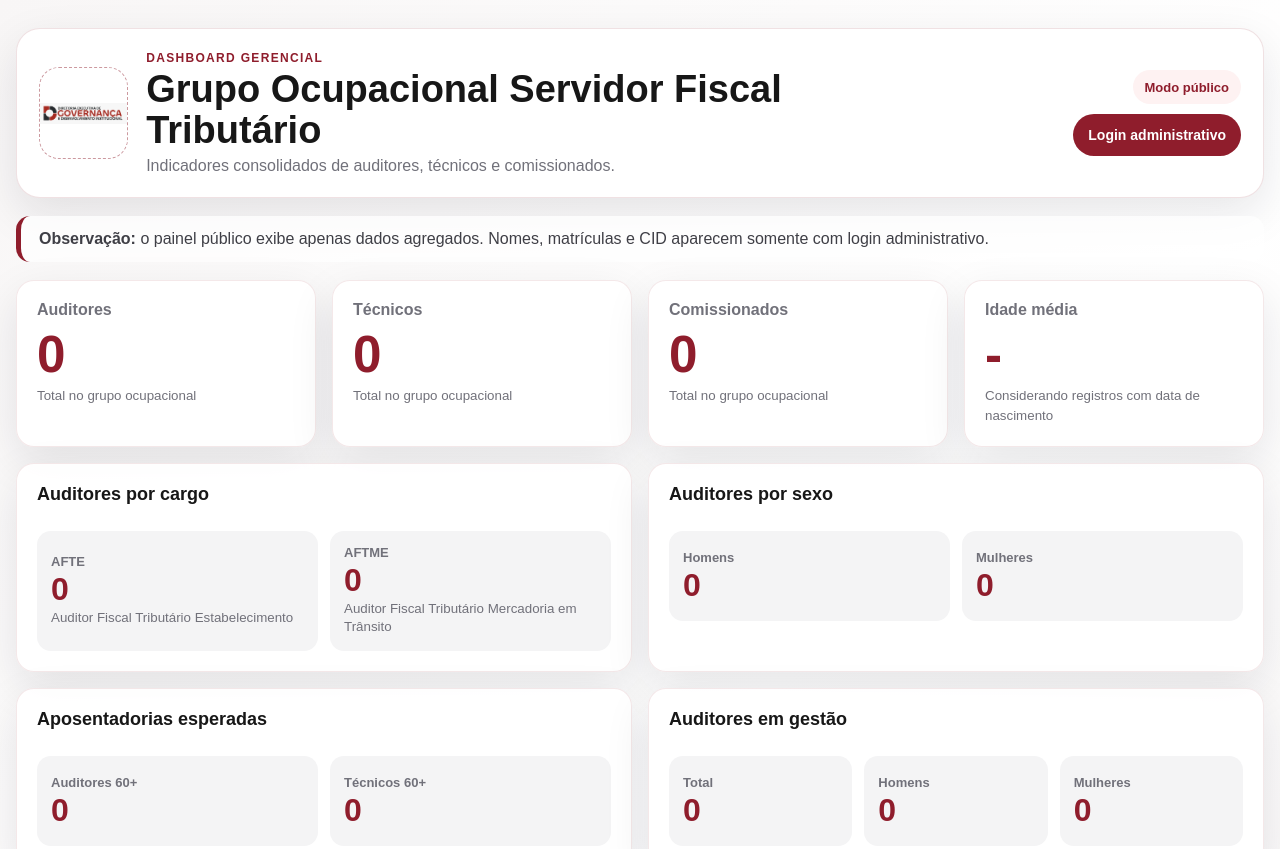
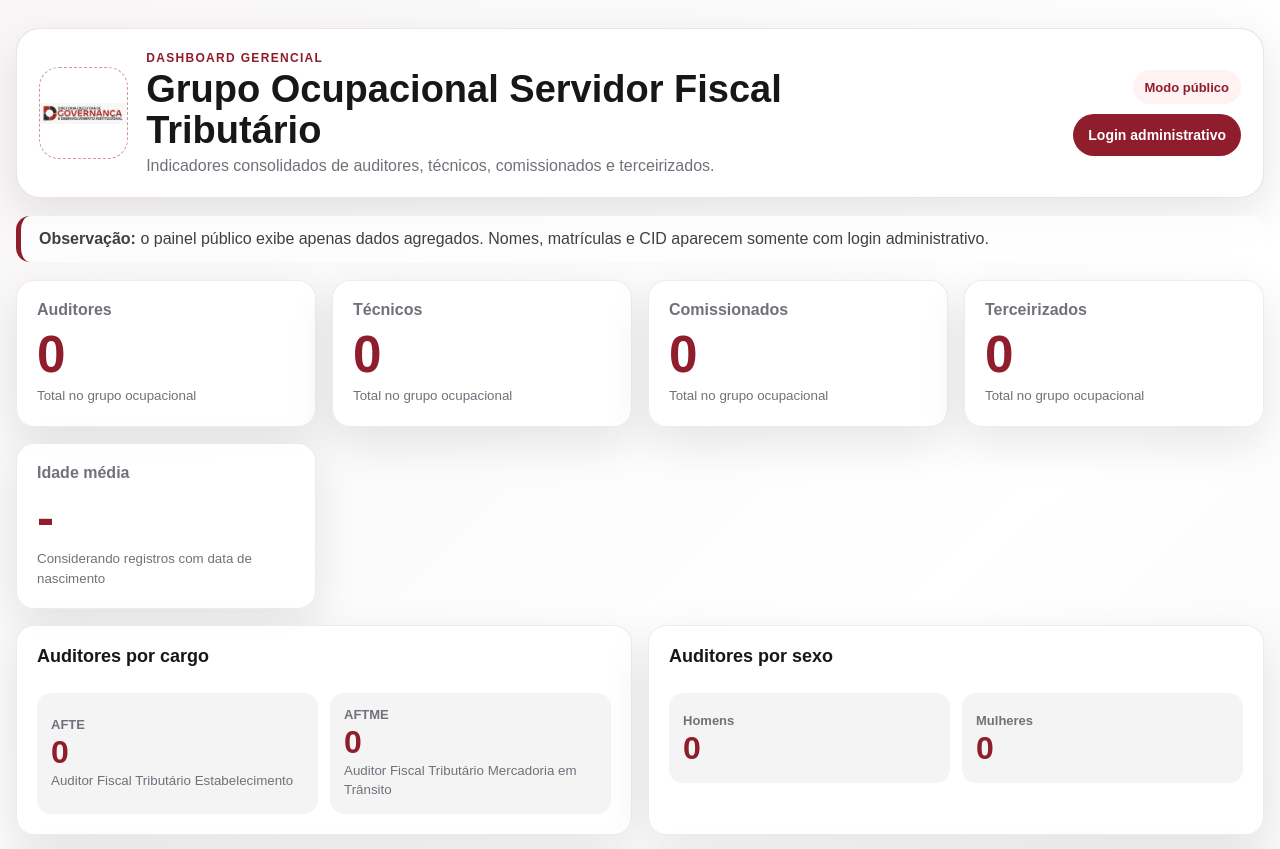
Before and after one commit to degdisefazpb/dashboard, a PHP site: page / in a window 1280 px wide. Shown: the top 849 px of the page. Run offline with PHP 8.4, Linux system fonts and the light colour scheme; data that the repository does not hold is empty.

Commit message:
correção dos terceirizados e gp

```diff
--- a/public/api/metrics.php
+++ b/public/api/metrics.php
@@ -4,7 +4,7 @@ require __DIR__ . '/../../config/database.php';
 
 $isAdmin = is_logged_in() && (current_user()['role'] ?? '') === 'admin';
 
-function scalar_query(PDO $pdo, string $sql, array $params = []): int|float|string|null
+function scalar_query(PDO $pdo, string $sql, array $params = [])
 {
     $stmt = $pdo->prepare($sql);
     $stmt->execute($params);
--- a/public/index.php
+++ b/public/index.php
@@ -21,7 +21,7 @@ require __DIR__ . '/../config/auth.php';
                 <div>
                     <p class="eyebrow">Dashboard Gerencial</p>
                     <h1>Grupo Ocupacional Servidor Fiscal Tributário</h1>
-                    <p class="subtitle">Indicadores consolidados de auditores, técnicos e comissionados.</p>
+                    <p class="subtitle">Indicadores consolidados de auditores, técnicos, comissionados e terceirizados.</p>
                 </div>
             </div>
 
@@ -52,6 +52,11 @@ require __DIR__ . '/../config/auth.php';
                 <article class="card metric">
                     <p>Comissionados</p>
                     <h2 id="qtdComissionados">0</h2>
+                    <small>Total no grupo ocupacional</small>
+                </article>
+                <article class="card metric">
+                    <p>Terceirizados</p>
+                    <h2 id="qtdTerceirizados">0</h2>
                     <small>Total no grupo ocupacional</small>
                 </article>
                 <article class="card metric">
```
Also changed, not shown: public/assets/js/dashboard.js.
